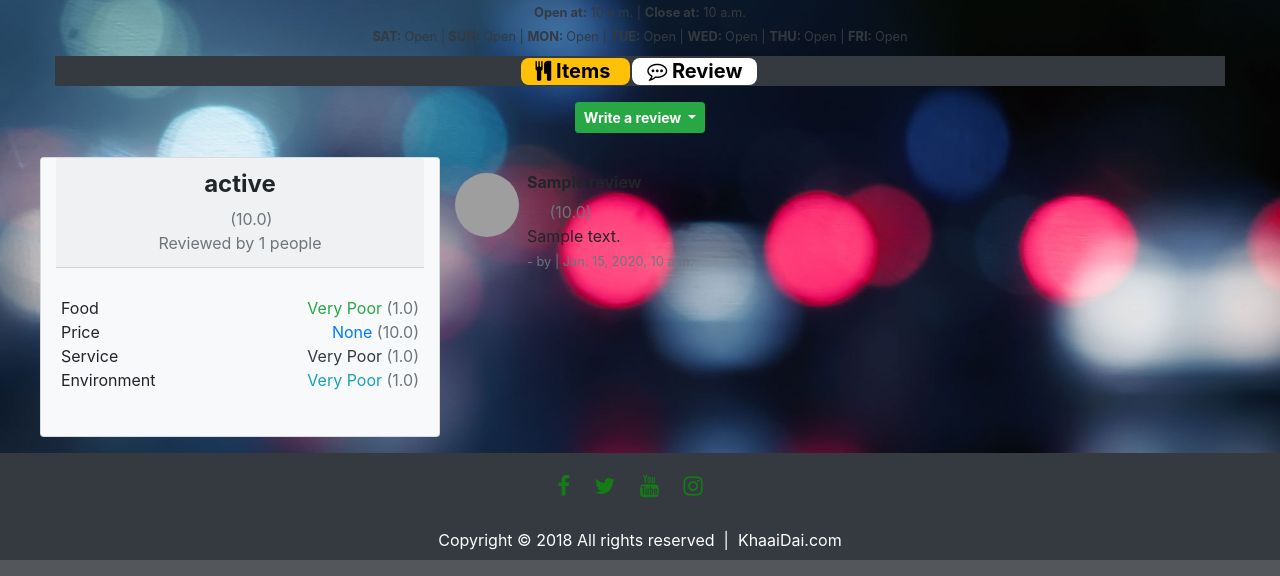
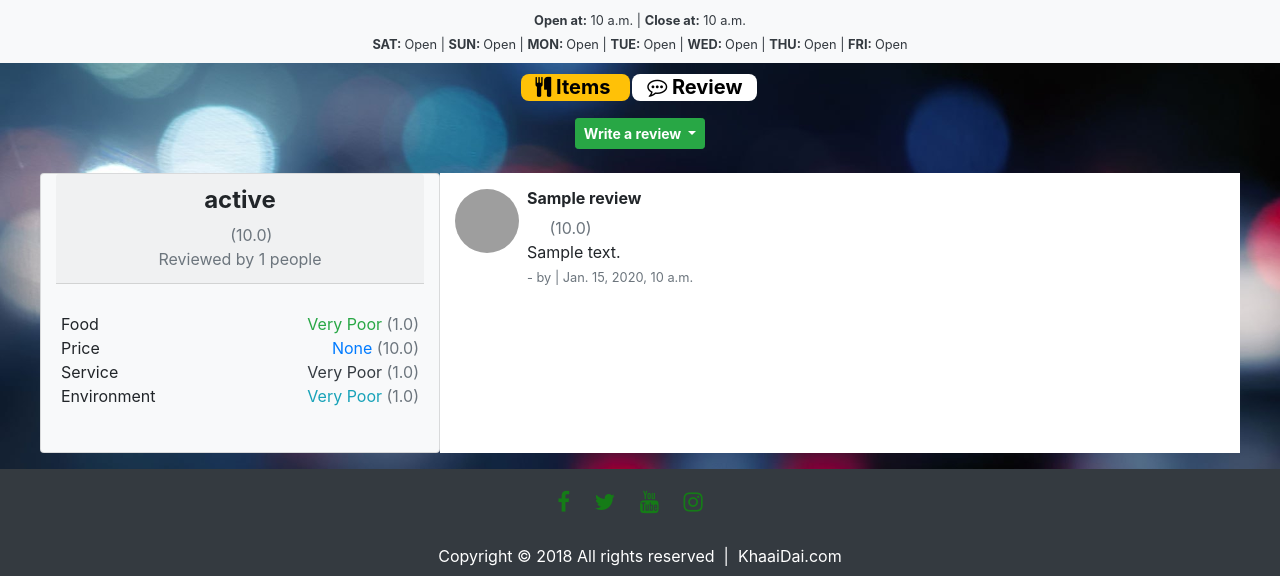
Before and after one commit to rk4bir/restaurants, a Django app: a page that uses restorabd/templates/base.html in a window 1280 px wide. Shown: the part 387-963 px from the top of the page. Run offline with Django 3.2, Linux system fonts and the light colour scheme; tables that the repository leaves empty hold one stand-in row (values such as "Sample post"); grey boxes marked "Sample" are stand-in pictures; some libraries are stand-ins or nearby versions; grey boxes are pictures that could not be loaded.

Commit message:
fixed restaurant views

```diff
--- a/restorabd/general/views.py
+++ b/restorabd/general/views.py
@@ -13,7 +13,7 @@ def index_view(request):
 	partner_restaurants = Restaurant.objects.all().filter(is_active=True).filter(is_orderable=True)[:5] or None
 	template_name 		= 'base.html'
 	contex = {
-		'partner_restaurants':partner_restaurants
+		'partner_restaurants': partner_restaurants
 	}
 	return render(request, template_name, contex)
 
--- a/restorabd/partnerrestaurants/admin.py
+++ b/restorabd/partnerrestaurants/admin.py
@@ -1,3 +1,6 @@
 from django.contrib import admin
+from .models import PartnerRestaurant
 
-# Register your models here.
+
+
+admin.site.register(PartnerRestaurant)
--- a/restorabd/restaurants/views.py
+++ b/restorabd/restaurants/views.py
@@ -33,8 +33,8 @@ def restaurant_detail(request, slug):
     except:
         return HttpResponseRedirect("/404notfound/")
     service_times = ServiceTime.objects.get(restaurant=restaurant)
-    review        = RestaurantReview.objects.get(restaurant=restaurant)
-    template_name = 'restaurants/items-list.html'
+    review        = RestaurantReview.objects.all().filter(restaurant=restaurant)
+    template_name = 'restaurants/detail.html'
     contex        = {
         'restaurant': restaurant,
         'service_times': service_times,
--- a/restorabd/reviews/models.py
+++ b/restorabd/reviews/models.py
@@ -25,7 +25,7 @@ class Review(models.Model):
 	updated_at  = models.DateTimeField(auto_now=True)
 
 	def __str__(self):
-		return self.restaurant.title + ": " + self.account.user.username + " - " + self.title
+		return self.restaurant.title + ": " + self.account.username + " - " + self.title
 
 	class Meta:
 		ordering = ['-created_at']
--- a/restorabd/reviews/views.py
+++ b/restorabd/reviews/views.py
@@ -29,7 +29,7 @@ def create_view(request):
 	if request.user.is_authenticated:
 		if request.method == "POST":
 			review             = Review()
-			review.account     = Account.objects.get(user=request.user)
+			review.account     = request.user
 			review.restaurant  = Restaurant.objects.get(pk=int(request.POST['restaurant']))
 			review.title       = request.POST['title']
 			review.content	   = request.POST['review']
--- a/restorabd/templates/base.html
+++ b/restorabd/templates/base.html
@@ -191,7 +191,7 @@
                     },
                     success: function(response){
                         if ( response['partner_restaurants'] == null ) {
-                            notifyNow("No restaurant available to order!")
+                            notifyNow("Cant't find more!")
                         }
                         _this.attr('data-no', parseFloat(_this.attr('data-no'))+5);
                         $('#restaurant_list').append(response);
--- a/restorabd/templates/restaurants/__include/__restaurant_cover.html
+++ b/restorabd/templates/restaurants/__include/__restaurant_cover.html
@@ -1,5 +1,5 @@
 {% load staticfiles %}
-<div class="container" style="background: darkgray url('{% if restaurant.pp %}{{ restaurant.pp.url }}{% else %}{% static 'img/pp.jpg' %}{% endif %}') center center no-repeat fixed; background-size: cover;">
+<div class="container-fluid" style="background: darkgray url('{% if restaurant.pp %}{{ restaurant.pp.url }}{% else %}{% static 'img/pp.jpg' %}{% endif %}') center center no-repeat fixed; background-size: cover;">
     <div class="row bg-dark restaurant_cover_glass">
         <div class="col-12 text-center pt-3">
             {% if restaurant.logo %}
@@ -29,7 +29,7 @@
         </div>
     </div>
 </div>
-<div class="container text-dark text-center">
+<div class="container-fluid bg-light text-dark text-center pt-2 pb-2">
     <small>
         {% if service_times %}
             <strong>Open at:</strong> {{ service_times.open_at }} | <strong>Close at:</strong> {{ service_times.close_at }}
@@ -44,8 +44,8 @@
         {% endif %}
     </small>
 </div>
-<div class=" container">
-    <div class="text-center bg-dark restaurant_tab_menu text-left">
+<div class="container-fluid">
+    <div class="text-center restaurant_tab_menu text-left">
         <a href="{{ restaurant.get_absolute_url }}" class="restaurant_tab_menu_a {{ active_d }}">
             <span class="fa fa-cutlery"></span> Items
         </a>
--- a/restorabd/templates/restaurants/items-list.html
+++ b/restorabd/templates/restaurants/detail.html
@@ -25,7 +25,7 @@
             {% if restaurant.is_orderable %}
                 <div class="text-right col-12 mb-2">
                     <div id="cartIconContaner">
-                        <span data-toggle='modal' data-target='#cartModal' style="font-size: 3.0em!important" class="fa fa-shopping-cart my-cart-icon"></span><span class="badge badge-danger my-cart-badge">0</span>
+                        <span data-toggle='modal' data-target='#cartModal' style="font-size: 3.0em!important" class="text-warning fa fa-shopping-cart my-cart-icon"></span><span class="badge badge-danger my-cart-badge">0</span>
                     </div>
                 </div>
             {% endif %}
--- a/restorabd/templates/restaurants/review.html
+++ b/restorabd/templates/restaurants/review.html
@@ -80,7 +80,7 @@
     <!--    REVIEW RESULT -->
     <div class="container mt-3 mb-3">
         <div class="row" >
-            <div class="col-md-4 pb-3 sticky-top card bg-light" style="max-height: 320px;">
+            <div class="col-md-4 pb-3 sticky-top bg-light card" style="max-height: 320px;">
                 {% if review %}
                     <div class="card-header text-center">
                         <h4 class="font-weight-bold">{{ review.status }}</h4>
@@ -95,7 +95,7 @@
                         <div class="text-secondary"> Reviewed by {{ review.reviewed_people_no }}{% if review.reviewed_people_no < 2%} people{% else %} peoples{% endif %}</div>
                     </div>
                     <!-- DETAIL RATINGS/REVIEWS -->
-                    <div class="card-body">
+                    <div class="card-body ">
                         <div class="row pb-2 pt-2">
                             <div class="col-6 p-0  text-left ">
                                 Food
@@ -138,7 +138,7 @@
 
             </div><!--    REVIEW AVERAGE RESULT -->
             <!-- items -->
-            <div class="col-md-8">
+            <div class="col-md-8 bg-white">
             {% for user_review in user_reviews %}
                     <!-- REVIEW Delete modal -->
                     <div class="modal fade" id="reviewDeleteModal" tabindex="-1" role="dialog" aria-labelledby="reviewDeleteModalHeader">
```
